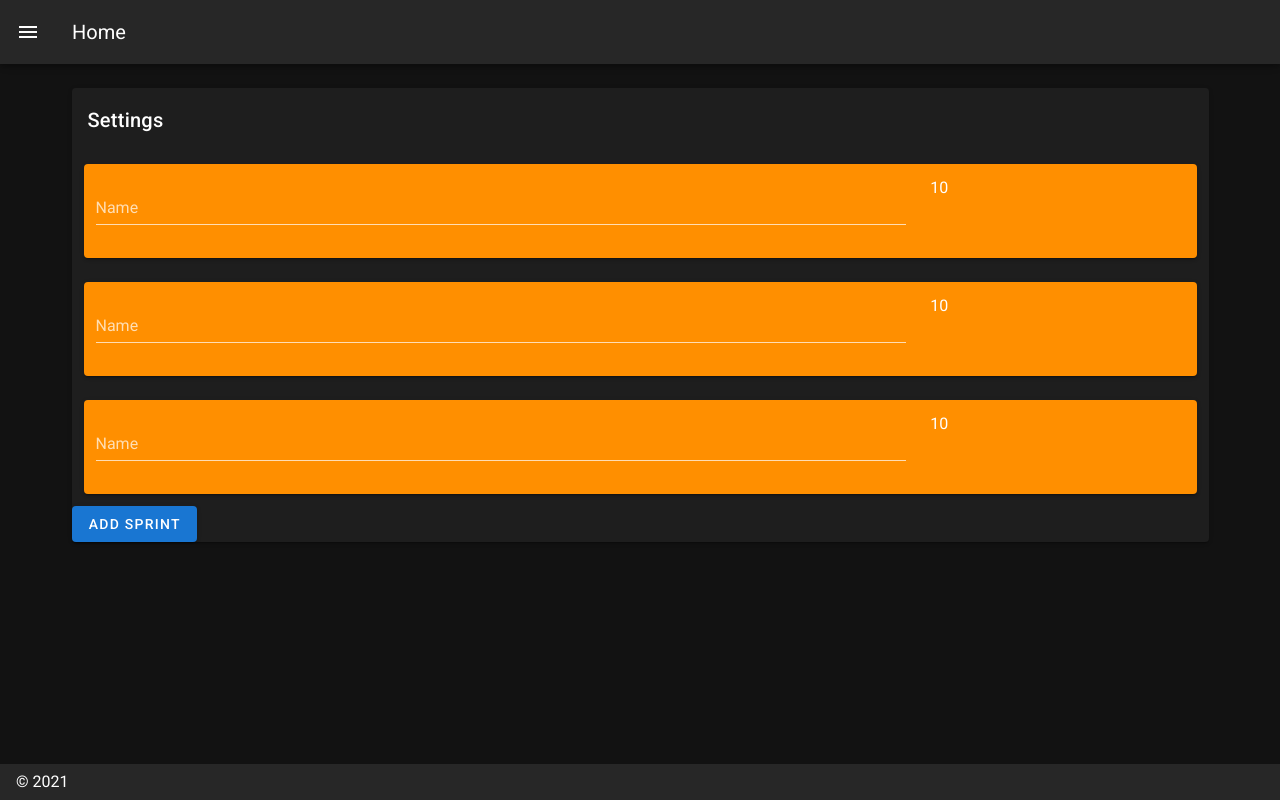
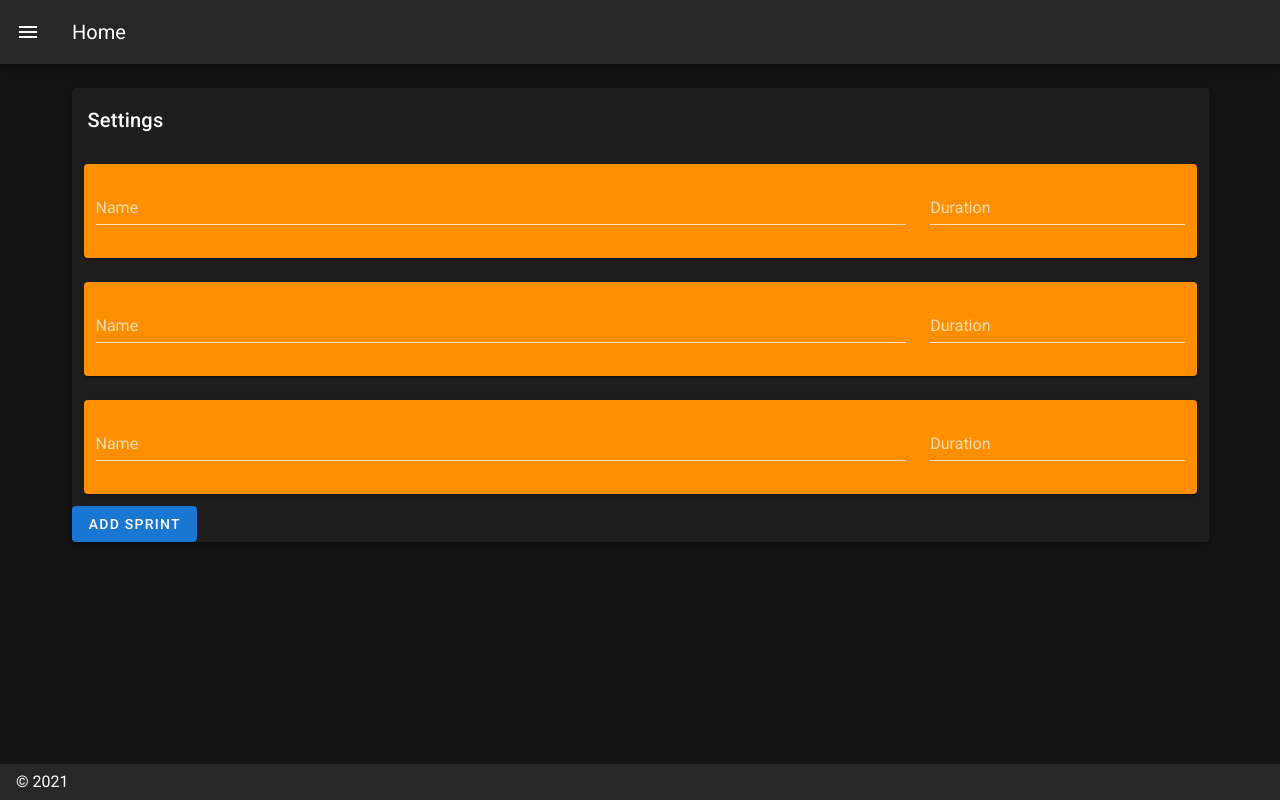
Before and after one commit to braden-w/168-hours, a Nuxt app: page /settings in a window 1280 px wide. Built offline with nearby package versions, Linux system fonts and the light colour scheme.

Commit message:
Added number field

```diff
--- a/pages/settings.vue
+++ b/pages/settings.vue
@@ -19,7 +19,10 @@
               <v-col cols="9">
                 <v-text-field label="Name" v-bind="sprint.name"> </v-text-field>
               </v-col>
-              <v-col cols="3"> {{ sprint.duration }}</v-col>
+              <v-col cols="3">
+                <v-text-field label="Duration" v-bind="sprint.duration">
+                </v-text-field
+              ></v-col>
             </v-row>
           </v-card>
         </v-container>
```
